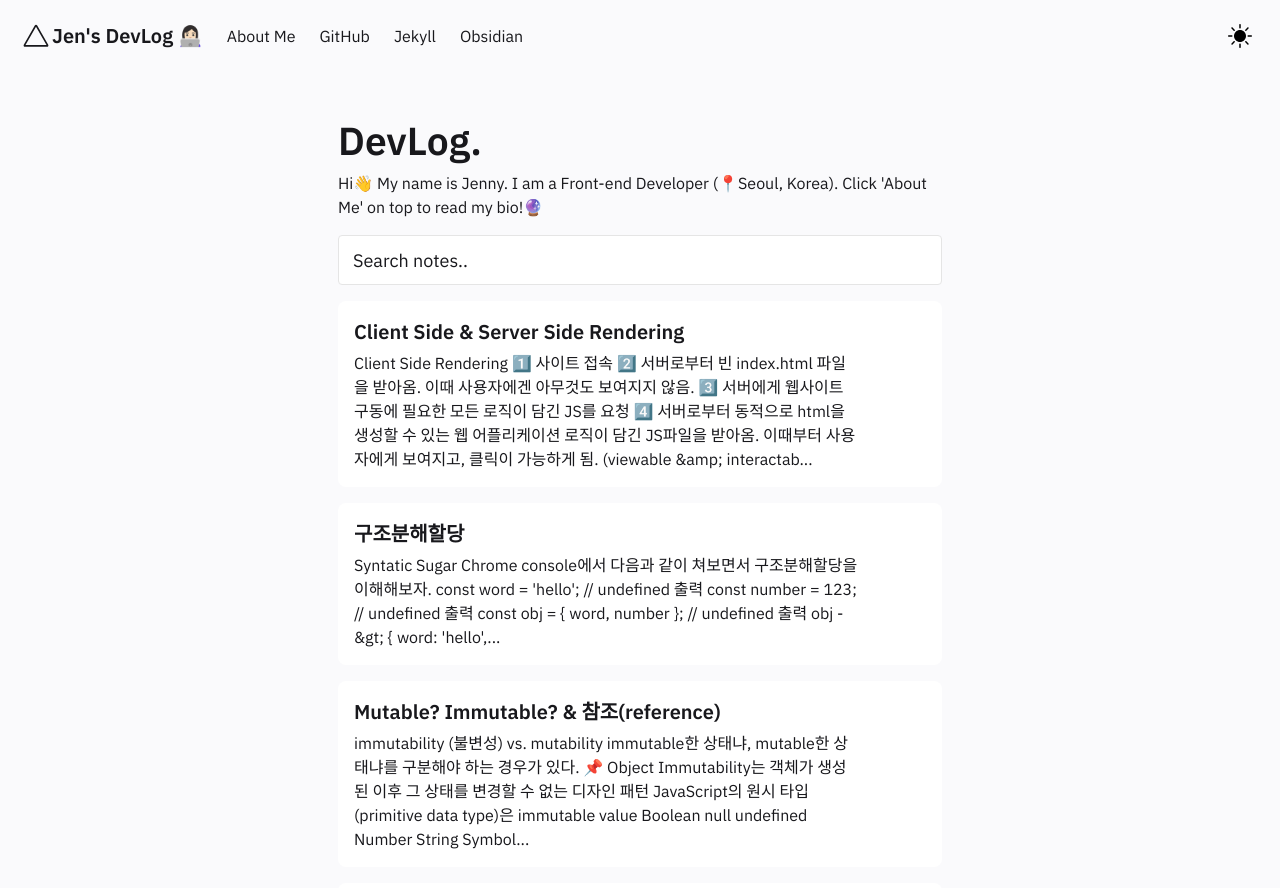
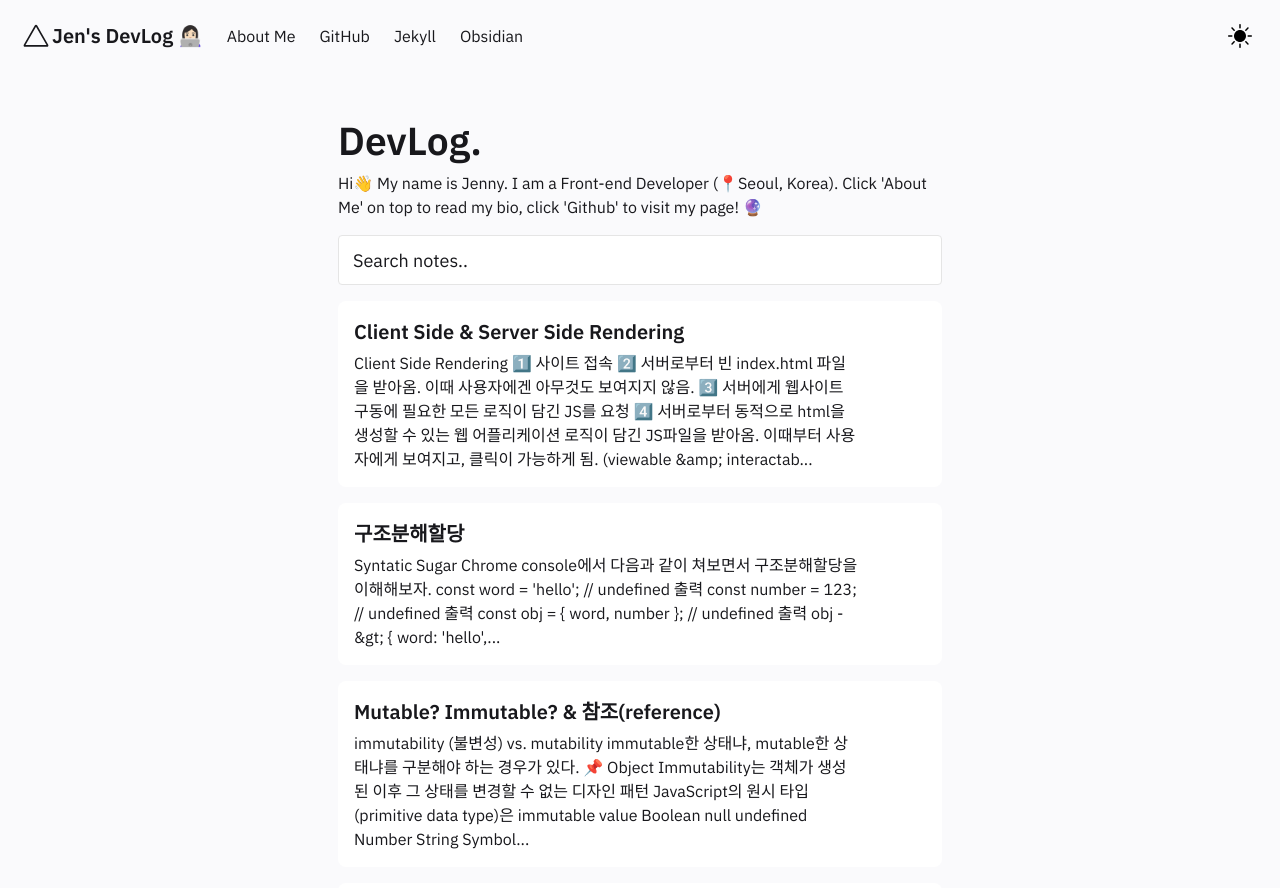
Before and after one commit to jenjenhub/blog, a Jekyll site: the page built from pages/index.md, in a window 1280 px wide and 900 px high. Shown: the top 888 px of the window. Built offline with Jekyll 4.4.1, drawn with Linux system fonts in a browser that asks for light colours.

Commit message:
Update FeedContent.html

```diff
--- a/_includes/FeedContent.html
+++ b/_includes/FeedContent.html
@@ -1,7 +1,7 @@
 <div class="block">
     <h1> DevLog. </h1>
 
-    Hi👋  My name is Jenny. I am a Front-end Developer (📍Seoul, Korea). Click 'About Me' on top to read my bio!🔮 </br>
+    Hi👋  My name is Jenny. I am a Front-end Developer (📍Seoul, Korea). Click 'About Me' on top to read my bio, click 'Github' to visit my page! 🔮 </br>
 
 
     </div>
```
